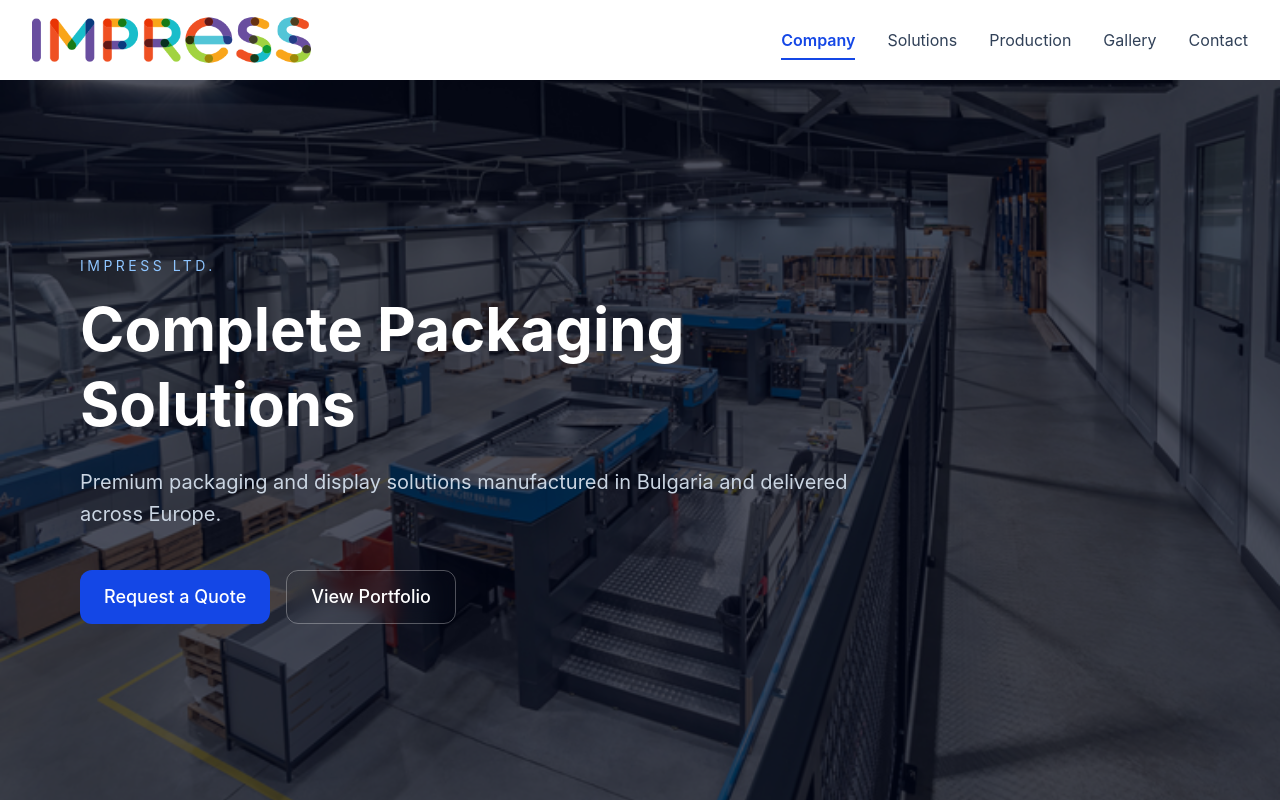
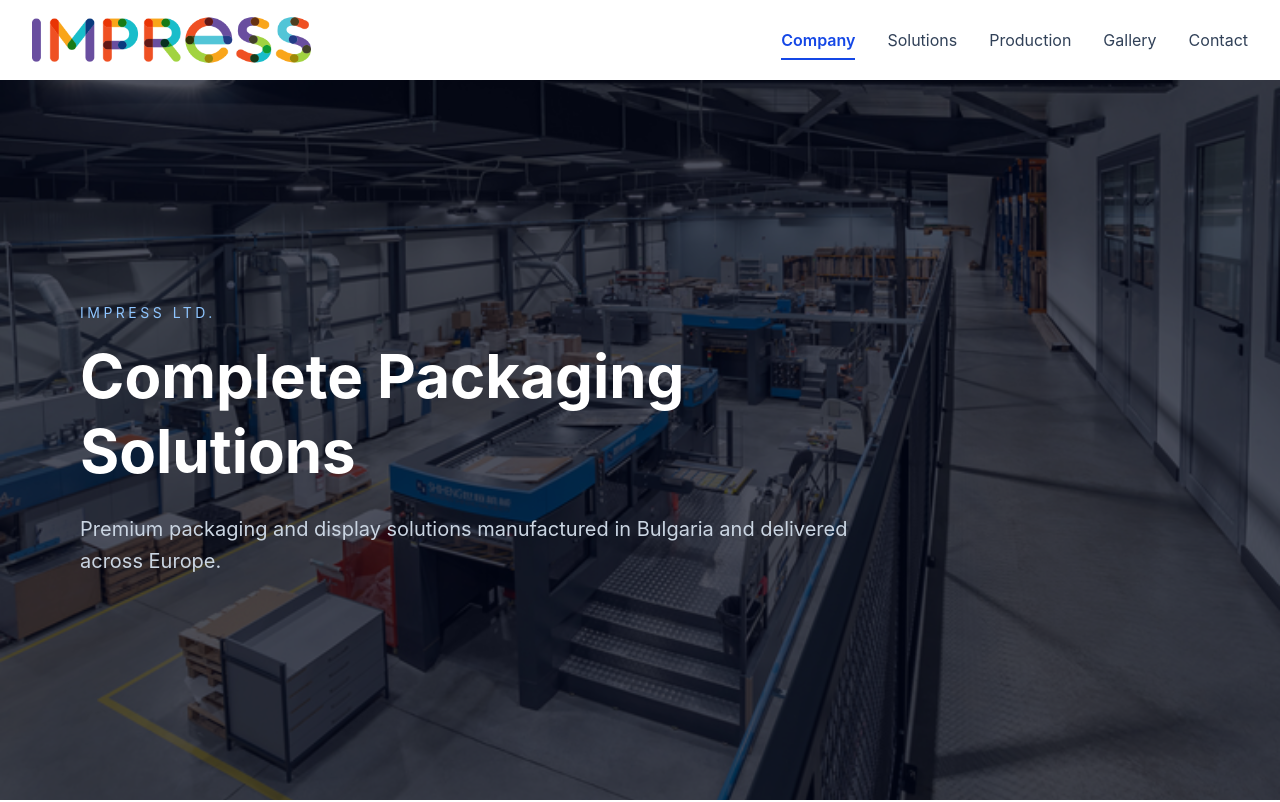
Before and after one commit to svetoslavsgeorgiev84/impress-digital-platform, a React (Vite) app in the folder impress-spa/: page / in a window 1280 px wide. Shown: the top 802 px of the page. Built offline with nearby package versions, Linux system fonts and the light colour scheme.

Commit message:
remove buttons

```diff
--- a/impress-spa/src/sections/Hero/Hero.tsx
+++ b/impress-spa/src/sections/Hero/Hero.tsx
@@ -32,7 +32,7 @@ function Hero() {
                             Premium packaging and display solutions manufactured in Bulgaria and delivered across Europe.
                         </p>
 
-                        <div className="mt-10 flex flex-wrap gap-4">
+                        {/* <div className="mt-10 flex flex-wrap gap-4">
                             <Button>
                                 Request a Quote
                             </Button>
@@ -56,7 +56,7 @@ function Hero() {
                             >
                                 View Portfolio
                             </button>
-                        </div>
+                        </div> */}
                     </div>
                 </Container>
             </div>
```
